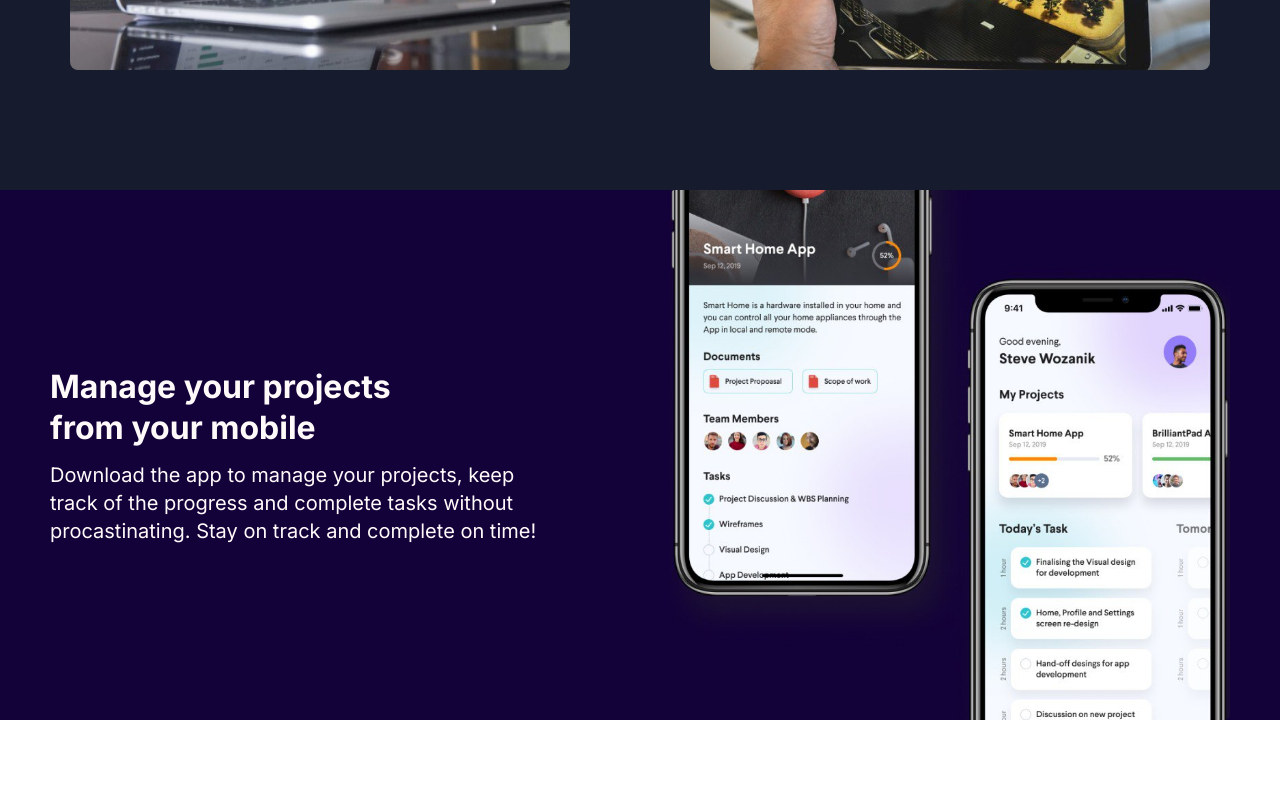
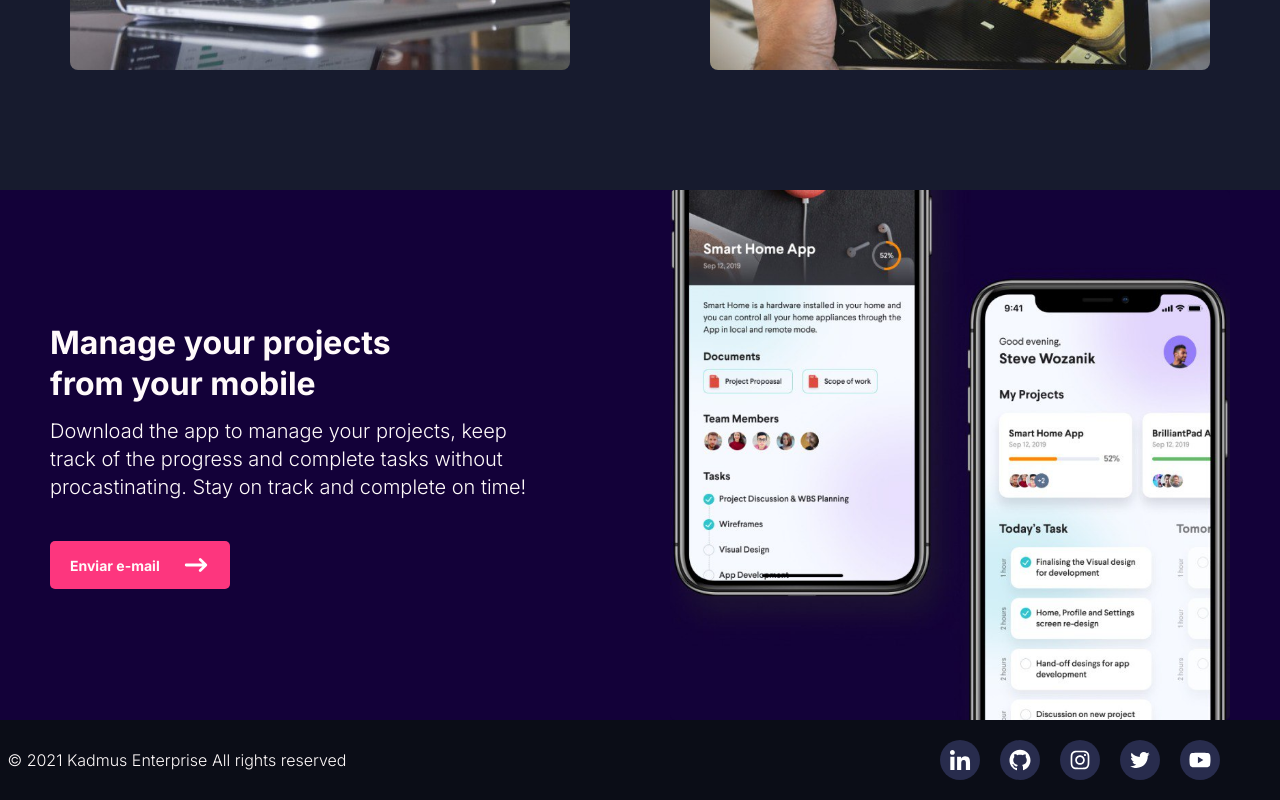
Before and after one commit to ThiagoLeaoDev/kadmus-site, a Next.js app: page / in a window 1280 px wide. Shown: the part 3754-4554 px from the top of the page. Before the commit the page ends 4474 px from the top, so only its background shows below. Built offline with nearby package versions, Linux system fonts and the light colour scheme.

Commit message:
footer and button contact

```diff
--- a/pages/index.js
+++ b/pages/index.js
@@ -1,7 +1,10 @@
 import { useEffect } from 'react';
 import Link from 'next/link'
 import Head from 'next/head'
+
 import { HiArrowNarrowRight } from "react-icons/hi";
+import { GrLinkedinOption } from "react-icons/gr";
+import { AiOutlineInstagram, AiOutlineTwitter, AiFillYoutube, AiFillGithub } from "react-icons/ai";
 import AOS from "aos";
 import "aos/dist/aos.css";
 
@@ -29,9 +32,9 @@ export default function Home() {
           <SC.ContainerTextsButton  data-aos="fade-right"  data-aos-duration="2500">
             <SC.TitleHero>Transforme seu negócio</SC.TitleHero>
             <SC.DescHero>Lorem ipsum dolor sit amet, consectetur adipiscing elit. Nunc quis auctor tellus. Proin sem lorem, elementum in sem in, viverra maximus enim. Nullam porttitor mollis justo ut eleifend, sed dapibus purus turpis.</SC.DescHero>
-            <SC.ButtonHero>Cadastrar serviços
+            <SC.Button>Cadastrar serviços
               <HiArrowNarrowRight color="white" size="2em"/>
-            </SC.ButtonHero>
+            </SC.Button>
           </SC.ContainerTextsButton>
           <SC.ContainerRocket data-aos="zoom-in-right" data-aos-duration="2000">
             <SC.RocketImage src="/rocket.png" layout='fill' objectFit="cover" quality={100}/>
@@ -79,11 +82,11 @@ export default function Home() {
       <SC.SectionWhoAreWe>
         <SC.ContentWhoAreWe>
           <SC.ContainerCellImage>
-            <SC.ContainerCellWhite data-aos="fade-right" data-aos-duration="1500">
+            <SC.ContainerCellWhite data-aos="fade-left" data-aos-duration="1500">
               <SC.CellWhiteImage src="/cell_white.jpeg" layout='fill' objectFit="cover" quality={100}/>
             </SC.ContainerCellWhite>
           </SC.ContainerCellImage>
-          <SC.ContainerTextsWAW  data-aos="fade-left" data-aos-duration="1500">
+          <SC.ContainerTextsWAW data-aos="fade-right" data-aos-duration="1500">
             <SC.TitleWAW>O que é a Kadmus?</SC.TitleWAW>
             <SC.DescriptionWAW>Lorem ipsum dolor sit amet, consectetur adipiscing elit. Condimentum diam orci pretium a pharetra, feugiat cursus. Dictumst risus, sem egestas odio cras adipiscing vulputate. Nisi, risus in suscipit non. Non commodo volutpat, pharetra, vel.
             Lorem ipsum dolor sit amet, consectetur adipiscing elit. Condimentum diam orci pretium a pharetra, feugiat cursus. Dictumst risus, sem egestas odio cras adipiscing vulputate. Nisi, risus in suscipit non. Non commodo volutpat, pharetra, vel.
@@ -109,6 +112,9 @@ export default function Home() {
           <SC.ContainerTextContact  data-aos="fade-left" data-aos-duration="1500">
             <SC.TitleContact>Manage your projects from your mobile</SC.TitleContact>
             <SC.DescriptionContact>Download the app to manage your projects, keep track of the progress and complete tasks without procastinating. Stay on track and complete on time!</SC.DescriptionContact>
+            <SC.ButtonContact>Enviar e-mail
+              <HiArrowNarrowRight color="white" size="2em"/>
+            </SC.ButtonContact>
           </SC.ContainerTextContact>
           <SC.ContainerContactImage>
             <SC.ContainerCellContact data-aos="fade-right" data-aos-duration="1500">
@@ -117,6 +123,29 @@ export default function Home() {
           </SC.ContainerContactImage>
         </SC.ContentContact>
       </SC.SectionContact>
+
+      <SC.Footer>
+        <SC.TextBrand>© 2021 Kadmus Enterprise All rights reserved</SC.TextBrand>
+        <SC.ContainerLogo>
+        </SC.ContainerLogo>
+        <SC.ContainerSocial>
+          <SC.CircleIcon>
+            <GrLinkedinOption color="white" size="1.5em"/>
+          </SC.CircleIcon>
+          <SC.CircleIcon>
+            <AiFillGithub color="white" size="1.5em"/>
+          </SC.CircleIcon>
+          <SC.CircleIcon>
+            <AiOutlineInstagram color="white" size="1.5em"/>
+          </SC.CircleIcon>
+          <SC.CircleIcon>
+            <AiOutlineTwitter color="white" size="1.5em"/>
+          </SC.CircleIcon>
+          <SC.CircleIcon>
+            <AiFillYoutube color="white" size="1.5em"/>
+          </SC.CircleIcon>
+        </SC.ContainerSocial>
+      </SC.Footer>
     </SC.Main>
     )
 }
--- a/styles/HomeStyle.js
+++ b/styles/HomeStyle.js
@@ -54,7 +54,7 @@ export const DescHero = styled.h5`
   margin-top: 12px;
 `;
 
-export const ButtonHero = styled.button`
+export const Button = styled.button`
   display: flex;
   align-items: center;
   justify-content: space-between;
@@ -137,7 +137,7 @@ export const TitleServices = styled.h2`
   line-height: 120%;
 `;
 
-export const ButtonServices = styled(ButtonHero)`
+export const ButtonServices = styled(Button)`
   width: 200px;
   background-color: transparent;
   color: var(--white);
@@ -209,6 +209,7 @@ export const DescriptionWAW = styled.h5`
   max-width: 500px;
   color: var(--white);
   margin-top: 12px;
+  font-weight: 300;
 `;
 
 //------------------- Section Jobs -------------------
@@ -259,6 +260,11 @@ export const TitleContact = styled(TitleWAW)`
 `;
 
 export const DescriptionContact = styled(DescriptionWAW)`
+  margin-bottom: 40px;
+`;
+
+export const ButtonContact = styled(Button)`
+  width: 180px;
 `;
 
 export const ContainerContactImage = styled(ContainerCellImage)`
@@ -271,3 +277,47 @@ export const ContainerCellContact = styled(ContainerCellWhite)`
 export const CellContact = styled(Image)`
   border-radius: 5px;
 `;
+
+//------------------- Section Contact -------------------
+
+export const Footer = styled.footer`
+  width: 100%;
+  height: 80px;
+  display: flex;
+  flex-direction: row;
+  justify-content: space-around;
+  align-items: center;
+  background-color: var(--black);
+`;
+
+export const TextBrand = styled.h6`
+  color: var(--white);
+  font-weight: 300;
+`;
+
+export const ContainerLogo = styled.div`
+  width: 40%;
+`;
+
+export const ContainerSocial = styled.div`
+  width: 30%;
+  display: flex;
+  flex-direction: row;
+  align-items: center;
+  justify-content: center;
+`;
+
+export const CircleIcon = styled.a`
+  padding: 8px;
+  border-radius: 50%;
+  display: flex;
+  align-items: center;
+  background-color: var(--grey);
+  margin: 0 10px;
+  transition: 0.5s ease;
+
+  &:hover{
+    cursor: pointer;
+    background-color: var(--pink);
+  }
+`;
--- a/styles/colors.css
+++ b/styles/colors.css
@@ -1,5 +1,5 @@
 *{
-  --black: #0D0D0F;
+  --black: #0B0D17;
 	--white: #FFFAFA;
 	--pink: #FD367E;
 	--dark-blue: #130139;
```
